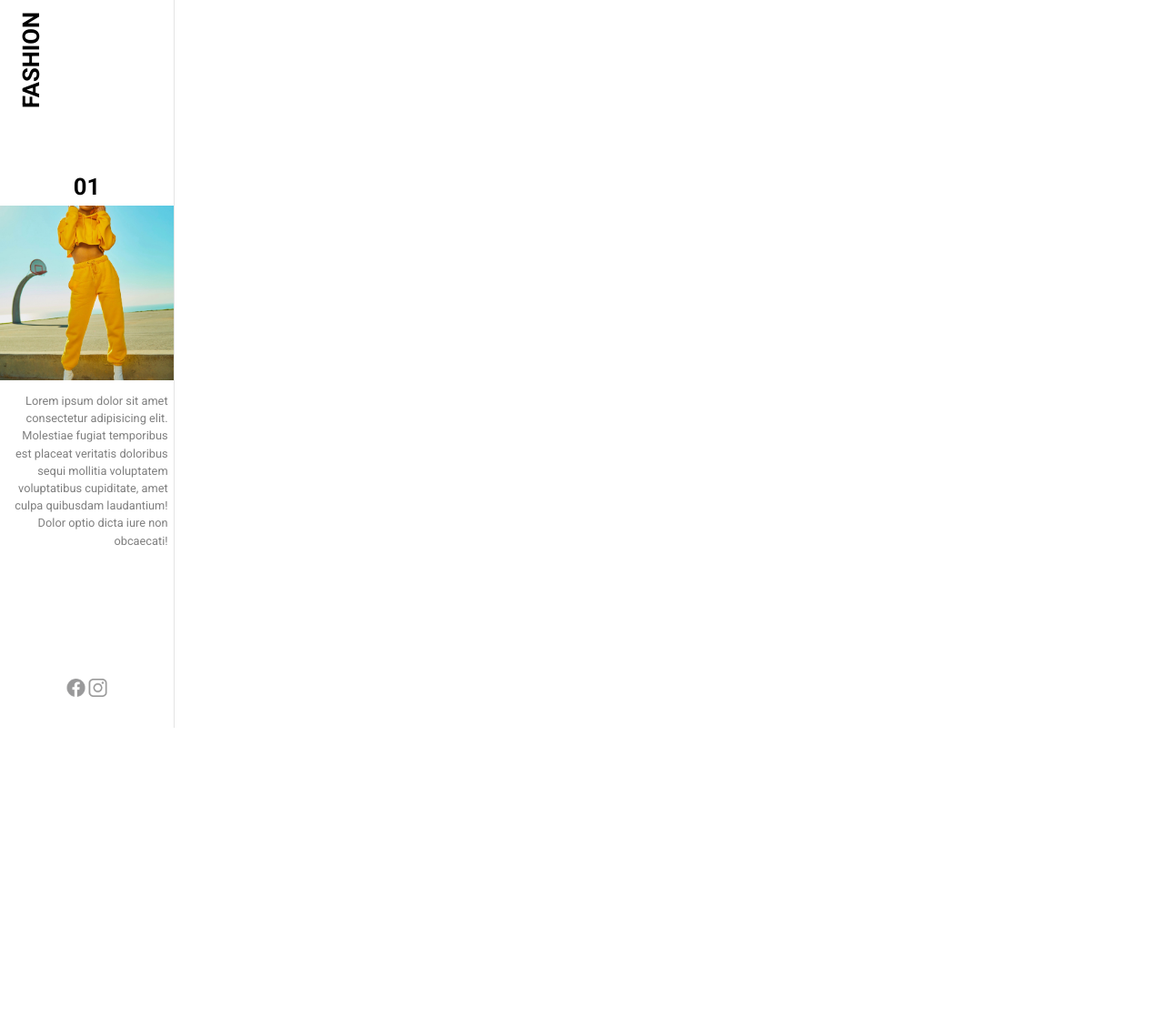
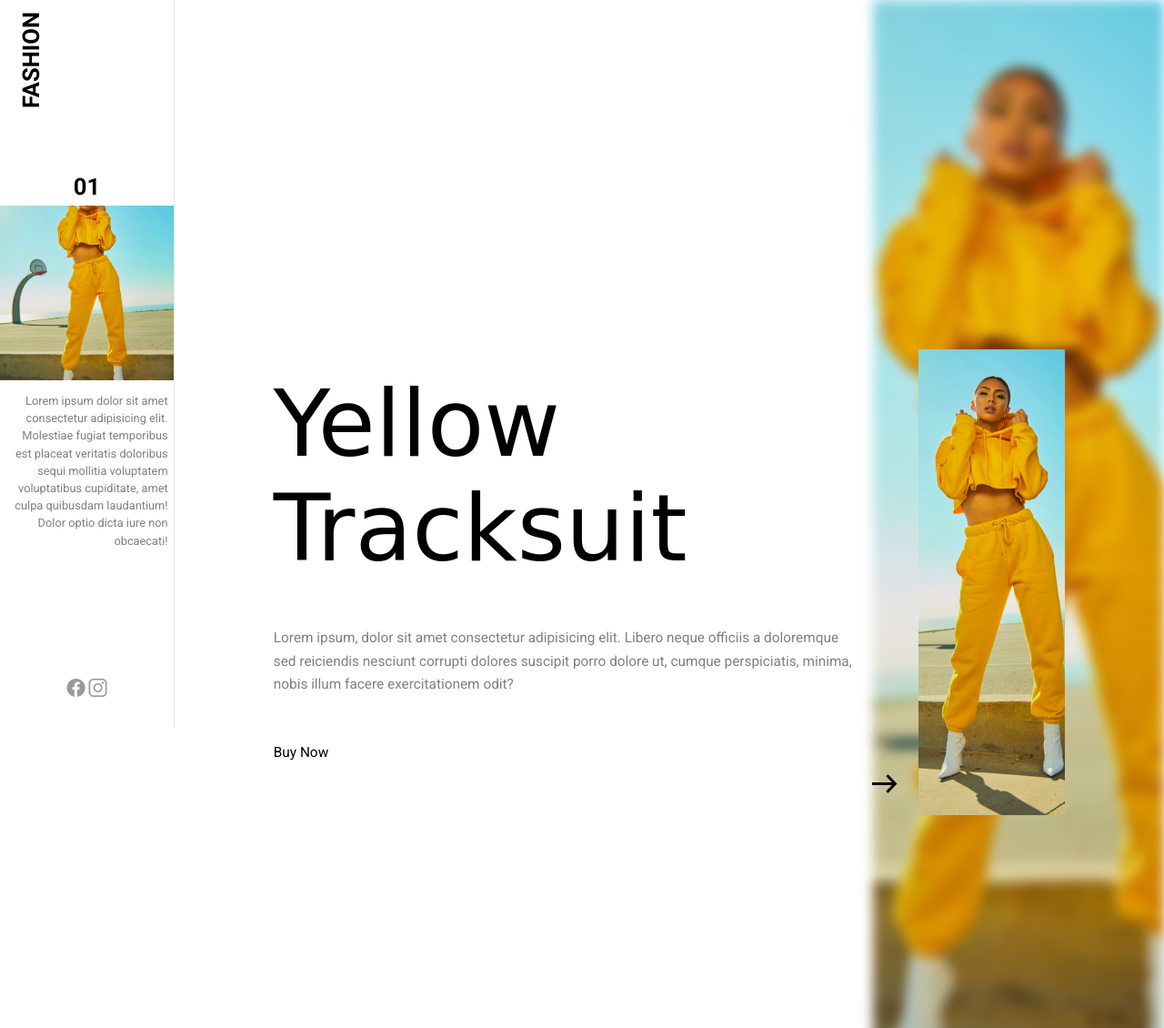
Before and after one commit to Arhemi/repaso2, a plain HTML site: page index.html in a window 1280 px wide. Shown: the top 1130 px of the page at 91% size. Before the commit the page ends 800 px from the top, so only its background shows below. Drawn offline with Linux system fonts and the light colour scheme; a web font is replaced by a local one.

Commit message:
terminamos css y html, iniciamos js

```diff
--- a/css/style.css
+++ b/css/style.css
@@ -95,3 +95,116 @@ body{
     margin: 0.5;
     cursor: pointer;
 }
+
+.right-side {
+    width: 85vw;
+    height: 100vw;
+    position: relative;
+    display: flex;
+    align-items: center;
+    justify-content: center;
+}
+
+.backdrop-img {
+    width: 25vw;
+    height: 100%;
+    position: absolute;
+    top: 0;
+    right: 0;
+    object-fit: cover;
+    filter: blur(.5vw);
+    user-select: none;
+}
+
+.content {
+    width: 80%;
+    display: flex;
+    align-items: center;
+    position: relative;
+}
+
+.product-detail {
+    width: 60;
+}
+
+.product-name {
+    font-size: 8vw;
+    text-transform: capitalize;
+    font-family: 'Sirin Stencil', cursive;
+    font-weight: 400;
+    line-height: 9vw;
+}
+
+.product-des {
+    margin: 4vw 0;
+    width: 90%;
+    font-size: 1.2vw;
+    line-height: 2vw;
+    color: rgba(0, 0, 0, 0.5);
+}
+
+.buy-btn {
+    text-decoration: none;
+    color: #000;
+    text-transform: capitalize;
+    font-size: 1.2vw;
+}
+
+.nxt-btn {
+    border: none;
+    background: none;
+    display: flex;
+    margin-left: auto;
+    margin-top: 1.2vw;
+    margin-right: 1vw;
+    justify-content: center;
+    user-select: none;
+}
+
+.nxt-btn img {
+    width: 60%;
+}
+
+.product-img-container {
+    width: 40%;
+    height: 40vw;
+    position: relative;
+    overflow: hidden;
+}
+
+.product-img {
+    width: 100%;
+    height: 100%;
+    object-fit: cover;
+}
+
+.slide::before {
+    content: '';
+    position: absolute;
+    top: 0;
+    left: -100%;
+    width: 100%;
+    height: 100%;
+    background: #000;
+    animation: slide-left 1s linear 1;
+}
+
+@keyframes slide-left {
+    to{
+        left: 100%;
+    }
+}
+
+.fade {
+    pointer-events: none;
+    animation: fade 1s forwards 1;
+}
+
+@keyframes fade {
+    0%, 100% {
+        opacity: 1;
+    }
+    45%, 60% {
+        opacity: 0;
+    }
+}
--- a/index.html
+++ b/index.html
@@ -8,6 +8,7 @@
     <link rel="preconnect" href="https://fonts.googleapis.com">
     <link rel="preconnect" href="https://fonts.gstatic.com" crossorigin>
     <link href="https://fonts.googleapis.com/css2?family=Roboto:ital,wght@0,100;0,300;0,400;0,500;0,700;0,900;1,100;1,300;1,400;1,500;1,700;1,900&display=swap" rel="stylesheet">
+    <link href="https://fonts.googleapis.com/css2?family=Sirin+Stencil&display=swap" rel="stylesheet">
     <link rel="stylesheet" href="./css/style.css">
 </head>
 <body>
@@ -28,5 +29,24 @@
             </div>
         </div>
     </div>
+    <div class="right-side">
+        <img src="img/img1.jpg"  class="backdrop-img">
+        <div class="content">
+            <div class="detail-product">
+                <h1 class="product-name">Yellow Tracksuit</h1>
+                <p class="product-des">
+                    Lorem ipsum, dolor sit amet consectetur adipisicing elit. Libero neque officiis a doloremque sed reiciendis nesciunt corrupti dolores suscipit porro dolore ut, cumque perspiciatis, minima, nobis illum facere exercitationem odit?
+                </p>
+                <a href="#" class="buy-btn">buy now</a>
+                <button class="nxt-btn">
+                    <img src="img/arrow.png" alt="">
+                </button>
+            </div>
+           <div class="product-img-container">
+            <img src="img/img1.jpg" alt="" class="product-img">
+           </div>
+        </div>
+    </div>
+    <script src="./js/app.js"></script>
 </body>
 </html>
--- a/js/app.js
+++ b/js/app.js
@@ -0,0 +1,53 @@
+console.log('Conectado...')
+
+const productData = [
+    {
+        index: '01',
+        name: 'yellow tracksuit',
+        image: 'img1.jpg',
+        des: 'Lorem ipsum, dolor sit amet consectetur adipisicing elit. Libero neque officiis a doloremque sed reiciendis nesciunt corrupti dolores suscipit porro dolore ut, cumque perspiciatis, minima, nobis illum facere exercitationem odit?'
+    },
+    {
+        index: '02',
+        name: 'designer outfit',
+        image: 'img1.jpg',
+        des: 'Lorem ipsum, dolor sit amet consectetur adipisicing elit. Libero neque officiis a doloremque sed reiciendis nesciunt corrupti dolores suscipit porro dolore ut, cumque perspiciatis, minima, nobis illum facere exercitationem odit?'
+    },
+    {
+        index: '03',
+        name: 'chilling mood',
+        image: 'img1.jpg',
+        des: 'Lorem ipsum, dolor sit amet consectetur adipisicing elit. Libero neque officiis a doloremque sed reiciendis nesciunt corrupti dolores suscipit porro dolore ut, cumque perspiciatis, minima, nobis illum facere exercitationem odit?'
+    },
+]
+
+const nextBtn = document.querySelector('.nxt-btn')
+
+let smImgContainer = document.querySelector('.sm-product-img-container')
+let smImg = document.querySelector('.sm-product-img')
+let productIndex = document.querySelector('.product-index')
+let smProductDes = document.querySelector('.sm-product-des')
+let productImgContainer = document.querySelector('.product-img-container')
+let productImg = document.querySelector('.product-img')
+let backdropImg = document.querySelector('.backdrop-img')
+let productDetail = document.querySelector('.product-detail')
+let productName = document.querySelector('.product-name')
+let productDes = document.querySelector('.product-des')
+//console.log('Boton', nextBtn)
+
+let currentProduct = 0
+
+nextBtn.addEventListener('click', () => {
+   // alert('hola')
+   if (currentProduct >= productData.length - 1 ) {
+    currentProduct = 0
+   } else {
+    currentProduct++
+   }
+   productIndex.innerHTML = productData[currentProduct].index
+   smProductDes.innerHTML = productData[currentProduct].des.slice(0, 20)
+   smImgContainer.classList.add('slide')
+   productImgContainer.classList.add('slide')
+   backdropImg.classList.add('fade')
+   productDetail.classList.add('fade')
+})
```
